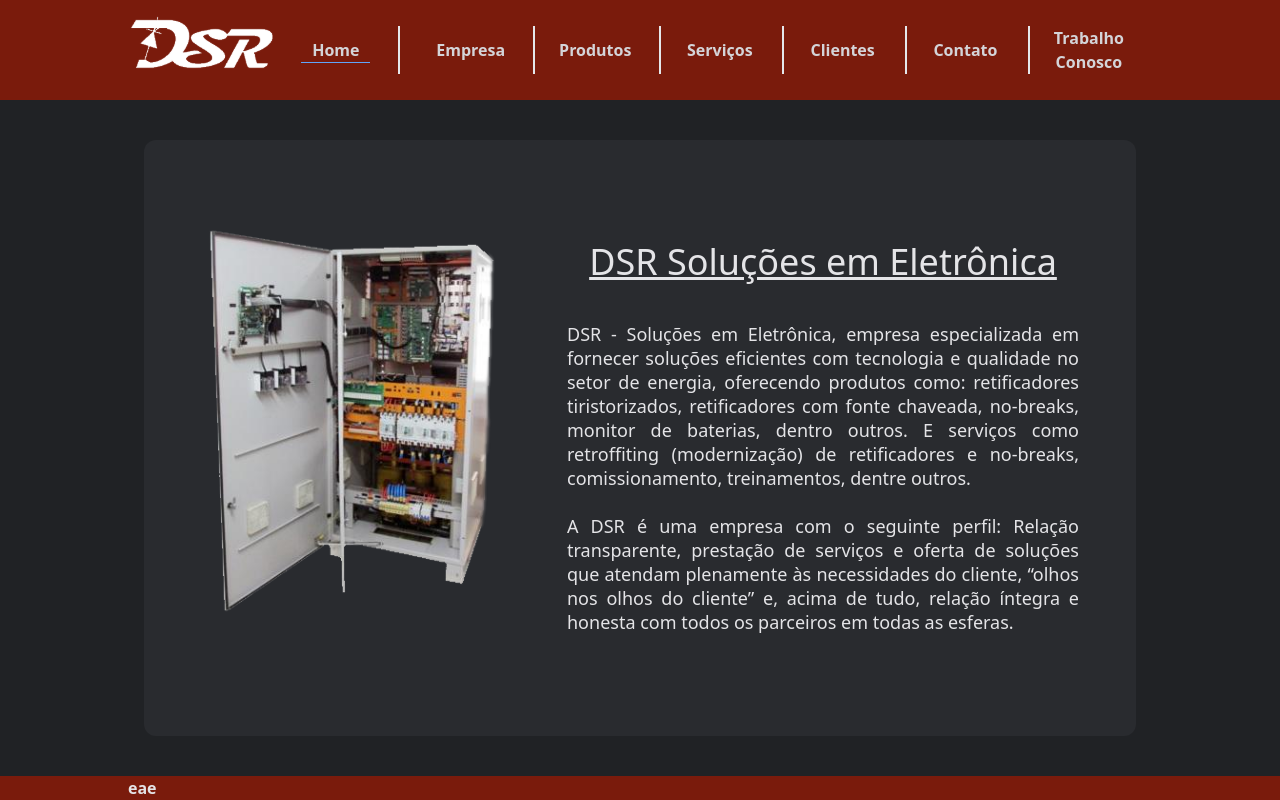
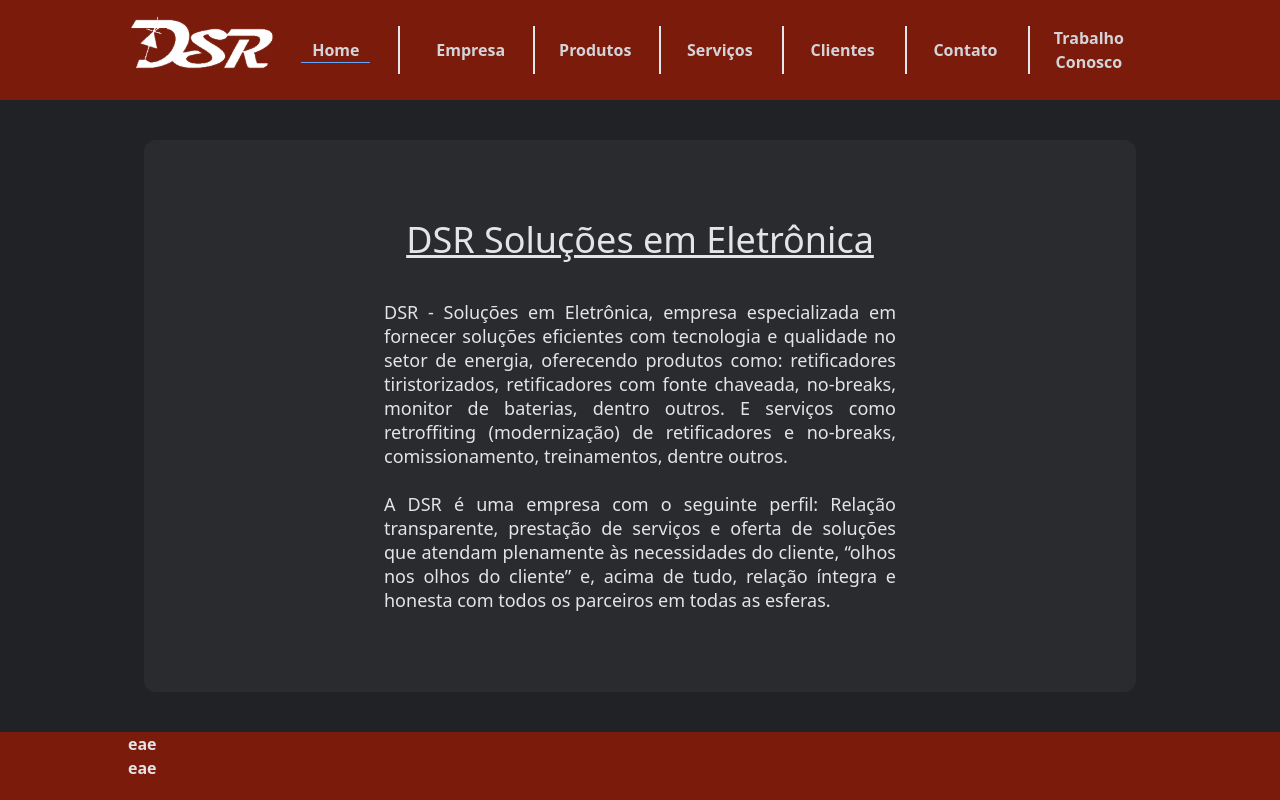
Before and after one commit to viniibp/dsr_web, a React (Vite) app: page / in a window 1280 px wide. Shown: the top 800 px of the page. Built offline with nearby package versions, Linux system fonts and the light colour scheme.

Commit message:
home without image

```diff
--- a/src/pages/Home.tsx
+++ b/src/pages/Home.tsx
@@ -1,15 +1,15 @@
-import RetificadorImg from '../assets/retificador.png';
+// import RetificadorImg from '../assets/retificador.png';
 
 export default function Home() {
   return (
     <section className='text-lg text-justify bg-[#292B2F] px-6 py-8 rounded-xl mx-4 text-zinc-200 flex flex-col place-items-center justify-around lg:flex-row lg:py-20'>
-      <img
+      {/* <img
         width={300}
         // height={400}
         src={RetificadorImg}
         alt="Imagem de um retificador"
         className='mb-10 aspect-auto'
-      />
+      /> */}
       <div className='grid items-center md:max-w-3xl lg:max-w-lg leading-6'>
         <p className='font-normal text-left lg:text-center pb-10 text-4xl underline underline-offset-2'>
           DSR Soluções em Eletrônica
```
